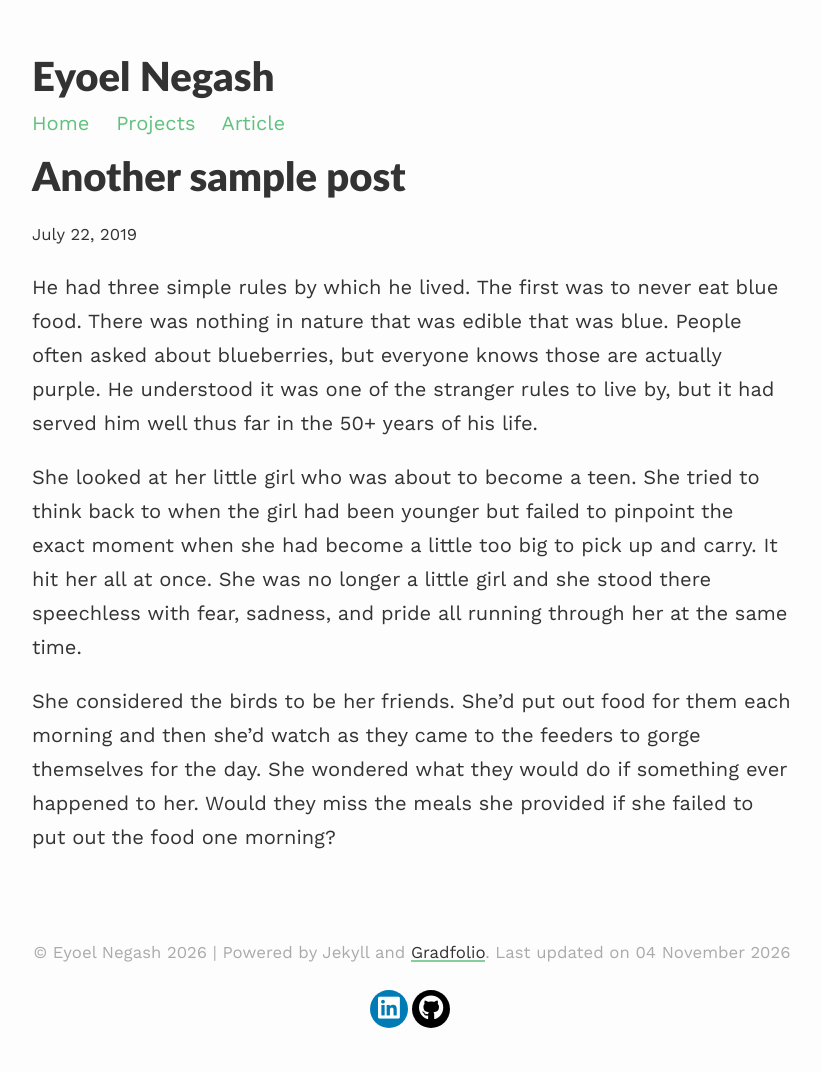
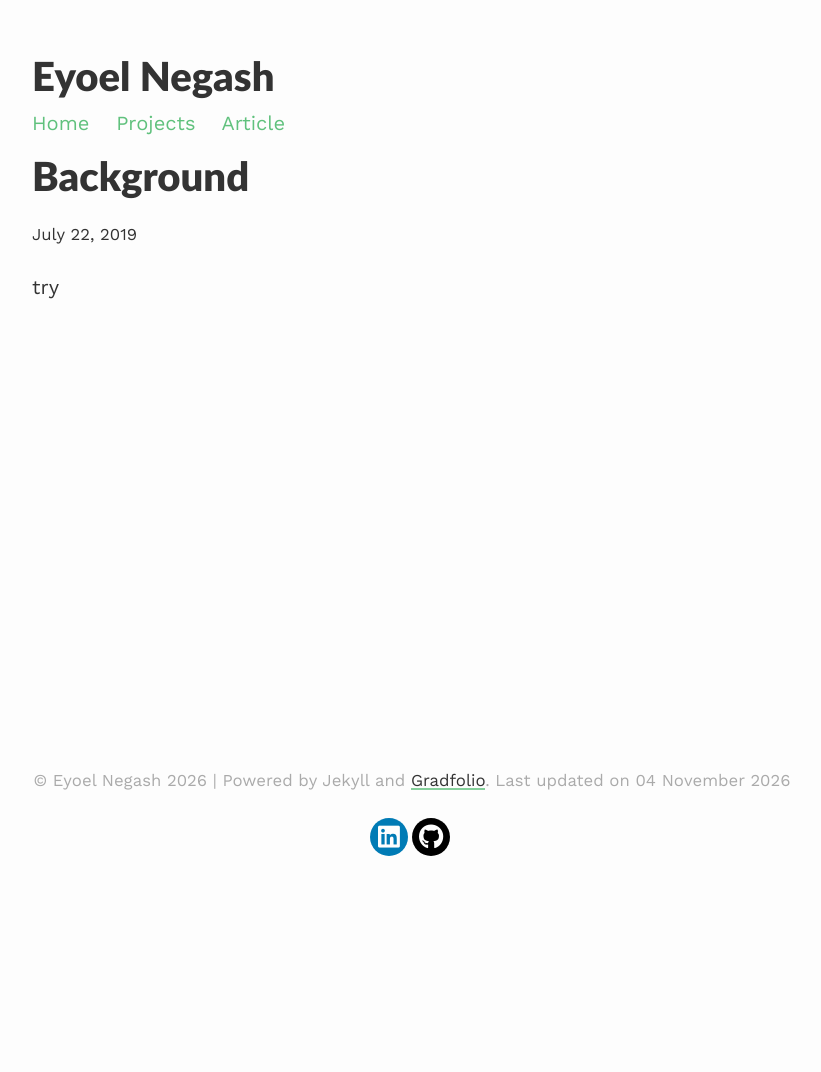
Before and after one commit to eyoelynegash/eyoelynegash.github.io, a Jekyll site: the page built from _posts/2019-07-22-some-more.md, in a window 1280 px wide. Shown: the whole page, without its empty margins (228-1049 px from the left). Built offline with Jekyll 4.4.1, drawn with Linux system fonts in a browser that asks for light colours; after the commit the page ends 900 px from its top, so only the background shows below that.

Commit message:
Update 2019-07-22-some-more.md

```diff
--- a/_posts/2019-07-22-some-more.md
+++ b/_posts/2019-07-22-some-more.md
@@ -1,10 +1,5 @@
 ---
 layout: post
-title:  "Another sample post"
+title:  "Background"
 ---
-
-He had three simple rules by which he lived. The first was to never eat blue food. There was nothing in nature that was edible that was blue. People often asked about blueberries, but everyone knows those are actually purple. He understood it was one of the stranger rules to live by, but it had served him well thus far in the 50+ years of his life.
-
-She looked at her little girl who was about to become a teen. She tried to think back to when the girl had been younger but failed to pinpoint the exact moment when she had become a little too big to pick up and carry. It hit her all at once. She was no longer a little girl and she stood there speechless with fear, sadness, and pride all running through her at the same time.
-
-She considered the birds to be her friends. She'd put out food for them each morning and then she'd watch as they came to the feeders to gorge themselves for the day. She wondered what they would do if something ever happened to her. Would they miss the meals she provided if she failed to put out the food one morning?
+try
```
